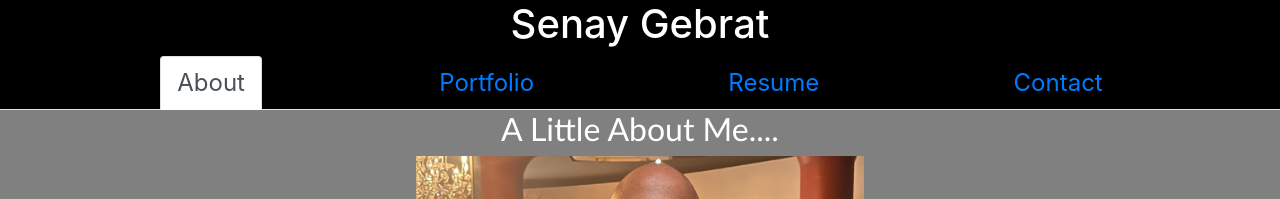
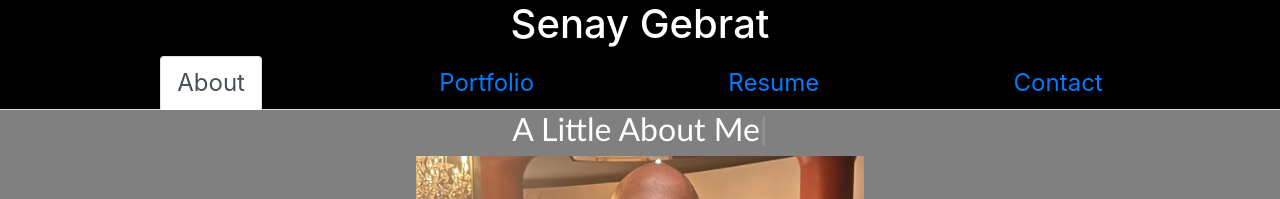
Before and after one commit to senaygebrat/My-Portfolio, a React (Create React App) app in the folder my-portfolio/: page / in a window 1280 px wide. Shown: the top 199 px of the page. Built offline with nearby package versions, Linux system fonts and the light colour scheme.

Commit message:
added to about

```diff
--- a/my-portfolio/package.json
+++ b/my-portfolio/package.json
@@ -13,6 +13,8 @@
     "react": "^18.2.0",
     "react-dom": "^18.2.0",
     "react-scripts": "4.0.1",
+    "react-typed": "^1.2.0",
+    "react-typing-effect": "^2.0.5",
     "web-vitals": "^0.2.4"
   },
   "scripts": {
--- a/my-portfolio/src/components/pages/About.js
+++ b/my-portfolio/src/components/pages/About.js
@@ -1,16 +1,29 @@
 import React from 'react';
+import Typed from "react-typed";
 import senay from '../../assets/images/senay.png';
 
 function About() {
   return (
+
     <div className="about-page content-color">
-      <h2 className='intro'>A Little About Me....</h2>
+      <h2 className='intro'>
+      <Typed
+      strings={[
+            "A Little About Me",
+          ]}
+          typeSpeed={50}
+          backSpeed={100}
+          loop
+        />
+      </h2>
       <div className='custom-box'>
         <img className='selfie' src={senay} alt='self-portrait'></img>
       <p className='summary'>I'm a native Californian that has lived in Atlanta since 2009. Some of my favorite hobbies include coding, gaming, and watching sports. I've loved computers since a young age and always knew that I would want to passionately pursue a career in this field. My goal is to build my own custom PC in the next year and take my gaming experience to the next level. My favorite sport is basketball and I watch the NBA champion Golden State Warriors faithfully! </p>
       </div>
     </div>
+
   )
 }
 
+
 export default About
```
Also changed, not shown: 2 other files (tests, documents, lock files or other folders).
